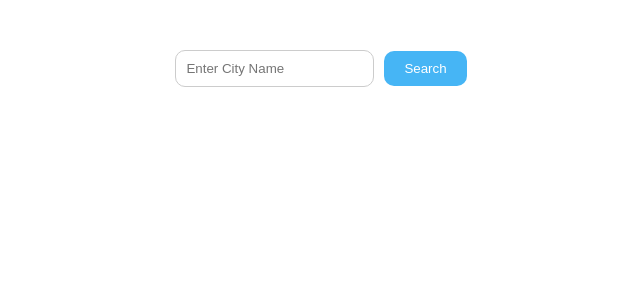
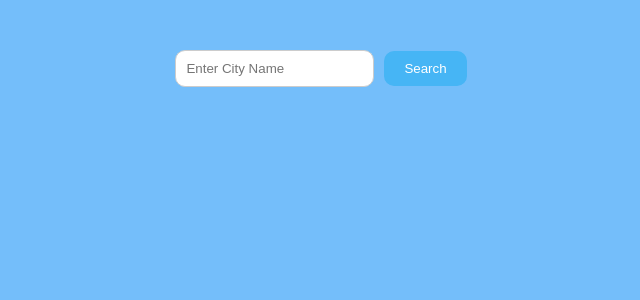
Before and after one commit to tasosantoni/weatherApp, an Angular app: page / in a window 1280 px wide. Shown: the top 300 px of the page, without its empty margins (319-959 px from the left). Built offline with nearby package versions, Linux system fonts and the light colour scheme.

Commit message:
Add background color

```diff
--- a/src/styles.css
+++ b/src/styles.css
@@ -1 +1,2 @@
 /* You can add global styles to this file, and also import other style files */
+body { background-color: rgba(114, 189, 250, 0.986) !important; }
```
